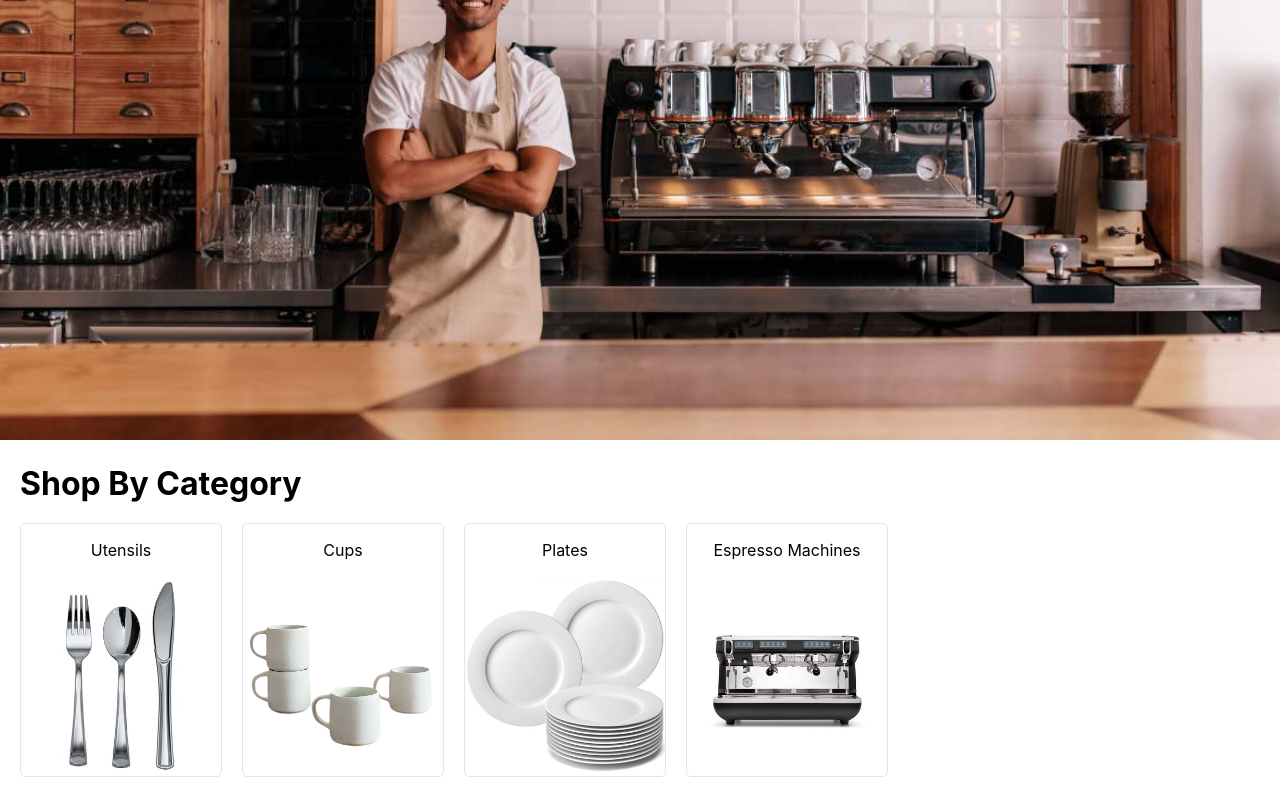
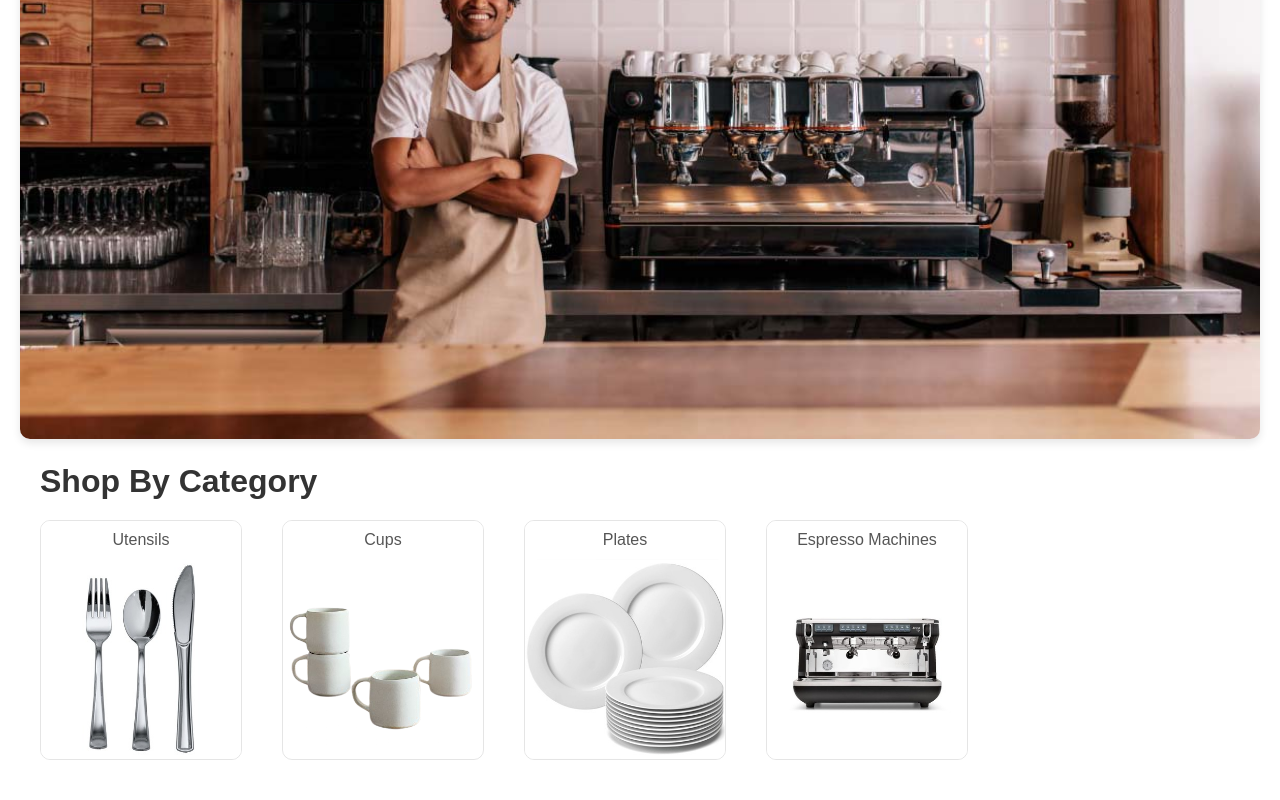
Before and after one commit to sgafurov/CafeDepot, a React (Create React App) app in the folder cafe-depot/: page / in a window 1280 px wide. Shown: the part 343-1143 px from the top of the page. Built offline with nearby package versions, Linux system fonts and the light colour scheme; no server answers.

Commit message:
Edit styling for landing page and products

```diff
--- a/cafe-depot/src/styles/Landing.css
+++ b/cafe-depot/src/styles/Landing.css
@@ -1,11 +1,20 @@
 .promoBanner {
     width: 100%;
     height: auto;
+    border-radius: 10px;
+    box-shadow: 0 4px 8px rgba(0, 0, 0, 0.1);
+}
+
+.landing {
+    padding: 20px;
+    border-radius: 10px;
 }
 
 .landing h1 {
     text-align: left;
     margin: 20px;
+    font-family: 'Arial', sans-serif;
+    color: #333;
 }
 
 .landing li, .landing ul {
@@ -16,17 +25,37 @@
 .categories {
     display: flex;
     margin: 20px;
+    gap: 20px;
+    flex-wrap: wrap;
 }
 
 .category {
     margin-right: 20px;
     display: block;
-    /* background-color: rgb(240, 240, 240); */
     border: 1px solid rgba(0, 0, 0, 0.1);
-    border-radius: 5px;
+    border-radius: 10px;
+    overflow: hidden;
+    transition: transform 0.3s, box-shadow 0.3s;
+    max-width: 200px; /* Set a maximum width for the category cards */
+}
+
+.category:hover {
+    transform: translateY(-5px);
+    box-shadow: 0 8px 16px rgba(0, 0, 0, 0.2);
 }
 
 .category img {
     display: block;
-    border-radius: 5px;
+    border-radius: 10px 10px 0 0;
+    width: 100%;
+    height: auto;
 }
+
+.category p {
+    text-align: center;
+    font-family: 'Arial', sans-serif;
+    color: #555;
+    padding: 10px;
+    background-color: #fff;
+    margin: 0;
+}
--- a/cafe-depot/src/styles/Products.css
+++ b/cafe-depot/src/styles/Products.css
@@ -57,6 +57,10 @@
 
 .product-details {
     padding: 10px;
+    max-height: 100px !important;
+    /* Set a maximum height for the product details */
+    overflow: hdden;
+    /* Hide overflow content */
 }
 
 .product-details>p {
@@ -64,7 +68,12 @@
     text-align: left;
     align-self: flex-start;
     max-width: 200px;
-    overflow-wrap: break-word;
+    white-space: nowrap;
+    /* Prevent text from wrapping */
+    overflow: hidden;
+    /* Hide overflow content */
+    text-overflow: ellipsis;
+    /*Add ellipsis for overflow text*/
 }
 
 .title {
```
